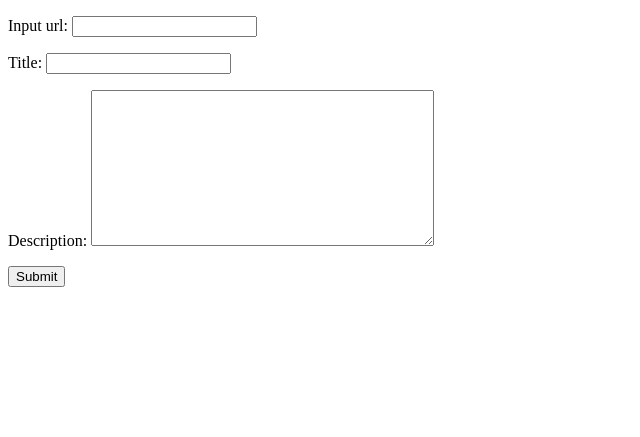
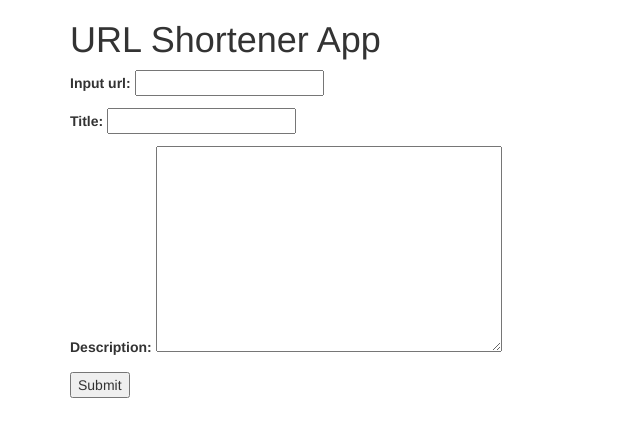
Before and after one commit to JayTwitty/shortened_url, a Django app: page / in a window 1280 px wide. Shown: the top 437 px of the page, without its empty margins (0-640 px from the left). Run offline with Django 3.2, Linux system fonts and the light colour scheme; some libraries are stand-ins or nearby versions.

Commit message:
url shortener

```diff
--- a/app/views.py
+++ b/app/views.py
@@ -4,7 +4,7 @@ from django.shortcuts import render
 from hashids import Hashids
 
 # Create your views here.
-from django.views.generic import View, CreateView
+from django.views.generic import View
 
 from app.forms import BookmarkForm
 from app.models import Bookmark
@@ -25,8 +25,8 @@ class FirstView(View):
             url_object.output_url=hashid
             url_object.save()
         return HttpResponseRedirect(reverse('first_view'))
-"""
-class BookmarkCreateView(CreateView):
-    model = Bookmark
-    fields = ["input_url", "title", "description"]
-"""
+
+def redirect_view(request, captured_id):
+    redirect_object = Bookmark.objects.get(output_url=captured_id)
+    redirect = redirect_object.input_url
+    return HttpResponseRedirect(redirect)
--- a/templates/base.html
+++ b/templates/base.html
@@ -3,11 +3,13 @@
 <head>
     <meta charset="UTF-8">
     <title>Title</title>
+    <link href="https://maxcdn.bootstrapcdn.com/bootstrap/3.3.6/css/bootstrap.min.css" rel="stylesheet" integrity="sha384-1q8mTJOASx8j1Au+a5WDVnPi2lkFfwwEAa8hDDdjZlpLegxhjVME1fgjWPGmkzs7" crossorigin="anonymous">
 </head>
 <body>
-
+<div class = "container">
+<h1>URL Shortener App</h1>
 {% block content %}
 {% endblock %}
-
+</div>
 </body>
 </html>
--- a/templates/index.html
+++ b/templates/index.html
@@ -6,4 +6,6 @@
     {{ form.as_p }}
         <input type="submit" value="Submit">
     </form>
+
+
 {% endblock %}
--- a/url_shortener/urls.py
+++ b/url_shortener/urls.py
@@ -16,10 +16,10 @@ Including another URLconf
 from django.conf.urls import url
 from django.contrib import admin
 
-from app.views import FirstView
+from app.views import FirstView, redirect_view
 
 urlpatterns = [
     url(r'^admin/', admin.site.urls),
-    url(r'^$', FirstView.as_view(), name='first_view')
-    #url(r'^create/', BookmarkCreateView.as_view(), name='create_view')
+    url(r'^$', FirstView.as_view(), name='first_view'),
+    url(r'(?P<captured_id>\w+\d+)', redirect_view)
 ]
```
Also changed, not shown: db.sqlite3, 1 other file.
